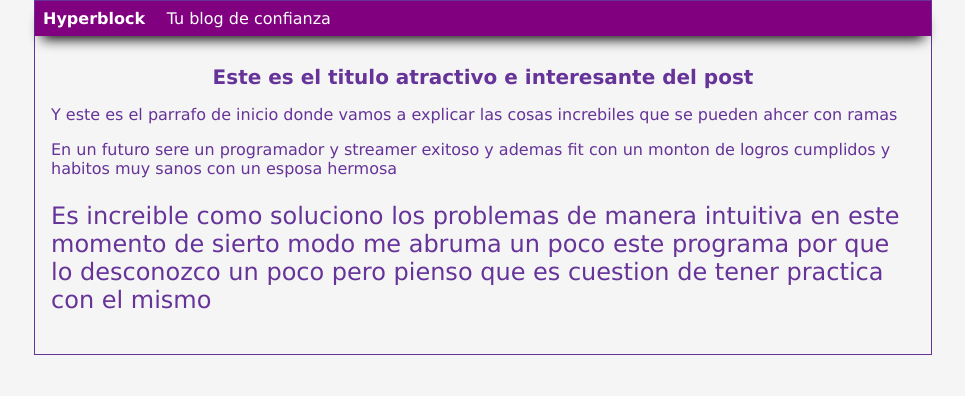
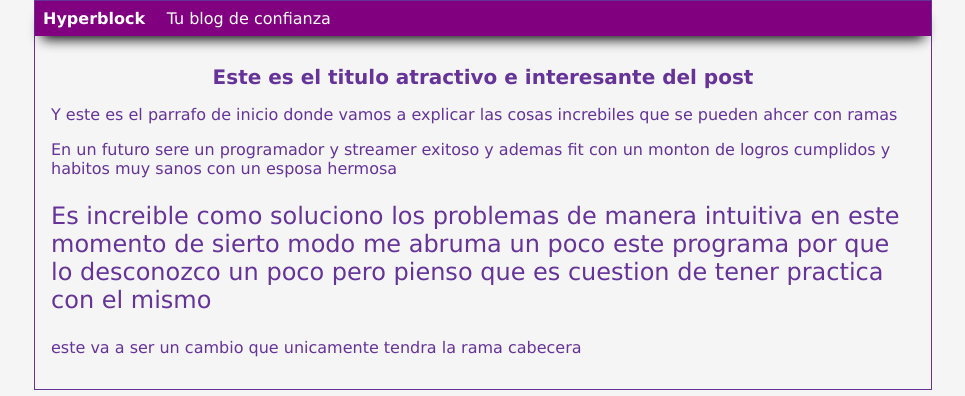
Before and after one commit to Maxiferado/hyperblog, a plain HTML site: page index.html in a window 1280 px wide. Shown: the whole page, without its empty margins (157-1122 px from the left). Drawn offline with Linux system fonts and the light colour scheme.

Commit message:
Un P adicional para hacer un merge en master

```diff
--- a/index.html
+++ b/index.html
@@ -19,6 +19,7 @@
     <p>Y este es el parrafo de inicio donde vamos a explicar las cosas increbiles que se pueden ahcer con ramas</p>
     <p>En un futuro sere un programador y streamer exitoso y ademas fit con un monton de logros cumplidos y habitos muy sanos con un esposa hermosa</p>
     <p id="mergeStation">Es increible como soluciono los problemas de manera intuitiva en este momento de sierto modo me abruma un poco este programa por que lo desconozco un poco pero pienso que es cuestion de tener practica con el mismo</p>
+    <p id="godsito">este va a ser un cambio que unicamente tendra la rama cabecera</p>
     </div>
     </div>
 </body>
```
